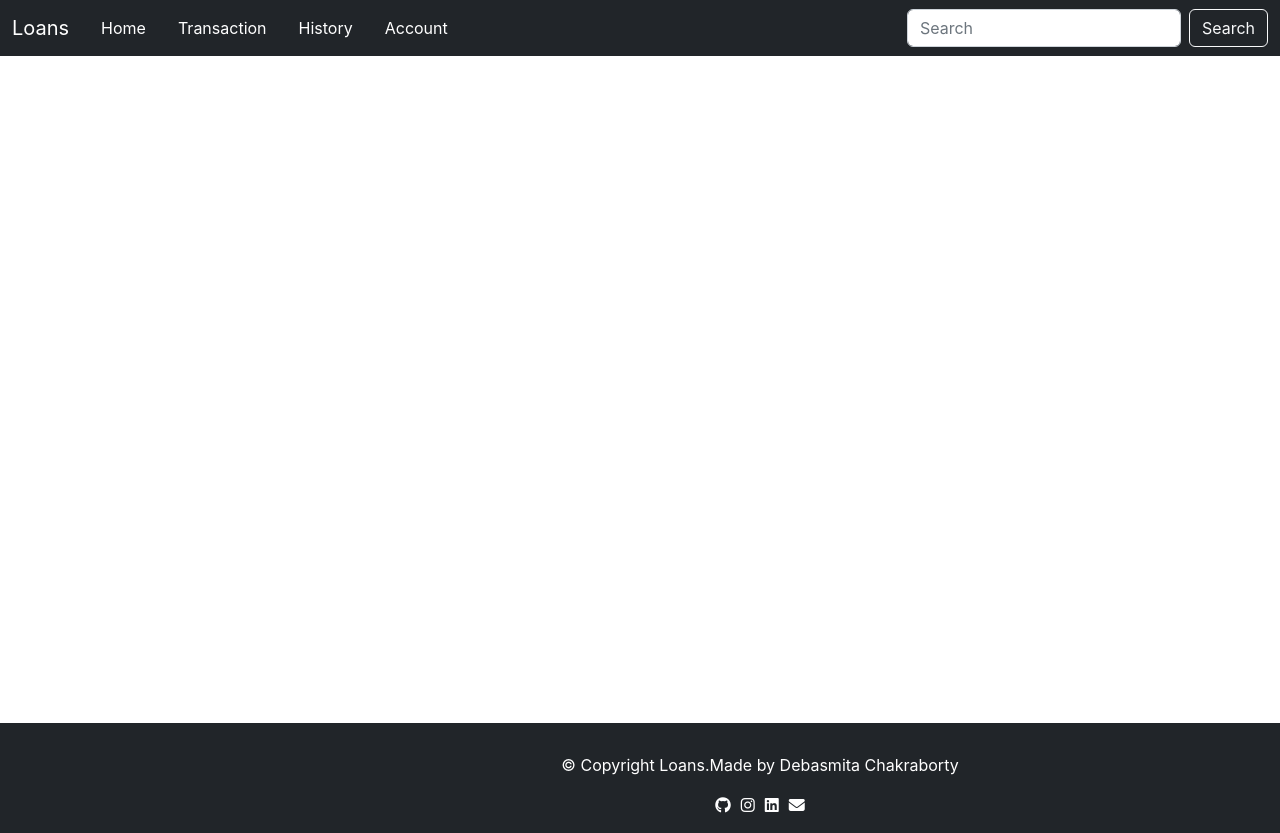
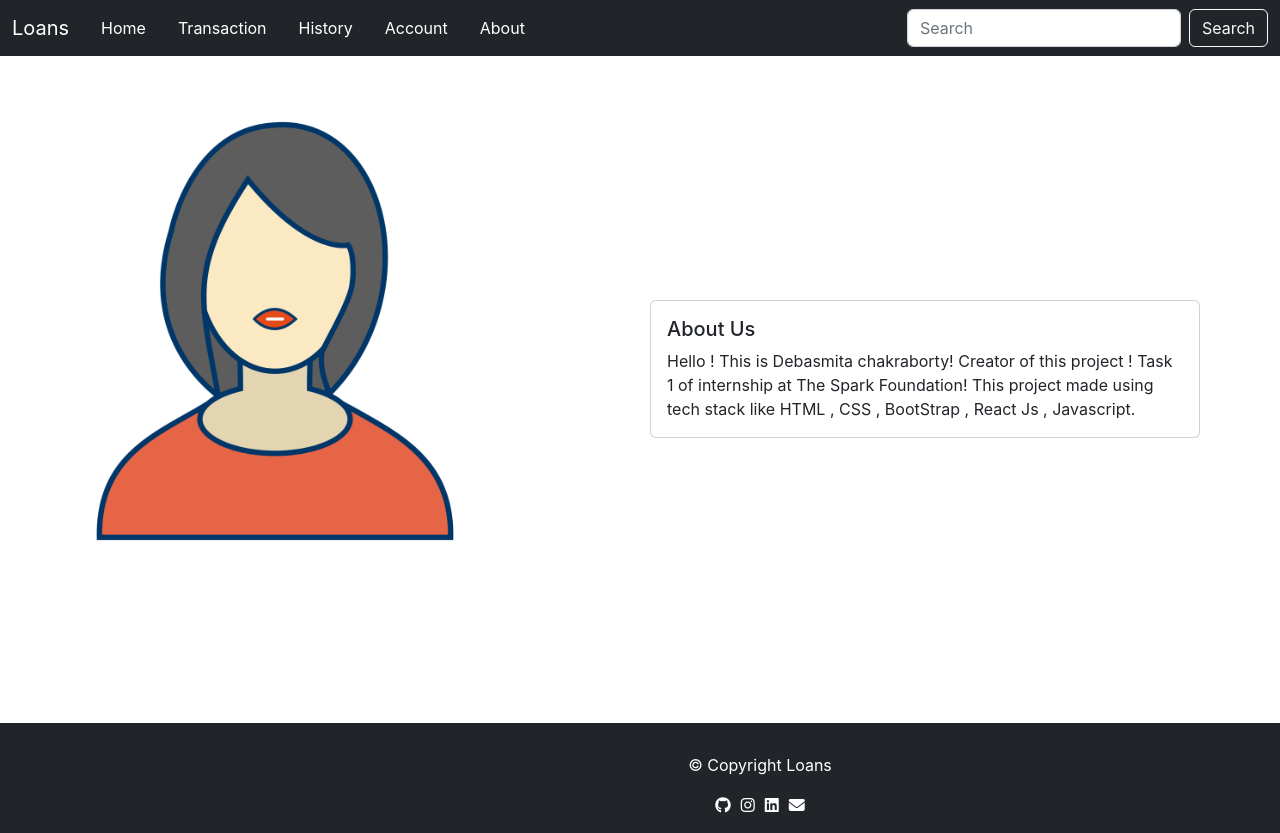
Before and after one commit to Midnight-thinker/banking, a React (Create React App) app: page /about in a window 1280 px wide. Shown: the top 833 px of the page. Built offline with nearby package versions, Linux system fonts and the light colour scheme.

Commit message:
eighth change

```diff
--- a/src/App.css
+++ b/src/App.css
@@ -164,7 +164,7 @@ span{
 
   .modalContainer {
     width: 300px;
-    height: 300px;
+    height: 200px;
     border-radius: 12px;
     background-color: white;
     box-shadow: rgba(0, 0, 0, 0.35) 0px 5px 15px;
@@ -207,7 +207,7 @@ span{
     align-items: center;
   }
 
-  .modalContainer .footer button {
+  .modalContainer .footer .button{
     width: 150px;
     height: 45px;
     margin: 10px;
@@ -222,3 +222,9 @@ span{
   #cancelBtn {
     background-color: crimson;
   }
+
+  .about{
+    position: absolute;
+    left: 650px;
+    top: 300px;
+  }
--- a/src/App.js
+++ b/src/App.js
@@ -11,21 +11,25 @@ import {
   Routes,
   Route,
 } from "react-router-dom";
+import About from './components/About';
 
 function App() {
   return (
     <>
+
     <BrowserRouter>
-    <div>
+
     <Navbar />
+
     <Routes>
     <Route exact path="/home" element={ <Home /> } />
     <Route exact path="/transfer" element={ <Transfer /> } />
 
     <Route exact path="/history" element={ <History /> } />
     <Route exact path="/account" element={ <Account /> } />
+    <Route exact path="/about" element={ <About /> } />
     </Routes>
-    </div>
+
     <Footer />
     </BrowserRouter>
     </>
--- /dev/null
+++ b/src/components/About.jsx
@@ -0,0 +1,21 @@
+import React from 'react'
+import account from "../images/account.jpg"
+
+function About() {
+  return (
+    <>
+    <div>
+    <img src={account} alt="img"  style={{width : "550px" , height: "550px" }} />
+    </div>
+    <div class="card about" style={{width : "550px"}}>
+    <div class="card-body">
+        <h5 class="card-title">About Us</h5>
+        <p class="card-text">Hello ! This is Debasmita chakraborty! Creator of this project !
+        Task 1 of internship at The Spark Foundation! This project made using tech stack like HTML , CSS , BootStrap , React Js , Javascript.</p>
+    </div>
+    </div>
+    </>
+  )
+}
+
+export default About
--- a/src/components/Footer.jsx
+++ b/src/components/Footer.jsx
@@ -3,7 +3,7 @@ import React from 'react';
 function Footer() {
   return (
     <div className='footer'>
-      <p className='text'>© Copyright Loans.Made by Debasmita Chakraborty</p>
+      <p className='text'>© Copyright Loans</p>
       <a href='https://github.com/Midnight-thinker'><i class="footer-icons fa-brands fa-github"></i></a>
       <a href='https://www.instagram.com/__midnight__thinker__/'><i class="footer-icons fa-brands fa-instagram"></i></a>
       <a href='https://www.linkedin.com/in/debasmita-chakraborty-ba9773210/'><i class="footer-icons fa-brands fa-linkedin"></i></a>
--- a/src/components/Navbar.jsx
+++ b/src/components/Navbar.jsx
@@ -25,6 +25,9 @@ function Navbar() {
         <li class="nav-item">
           <Link class="nav-link active mx-2" to="/account">Account</Link>
         </li>
+        <li class="nav-item">
+          <Link class="nav-link active mx-2" to="/about">About</Link>
+        </li>
       </ul>
       <form class="d-flex">
         <input class="form-control me-2" type="search" placeholder="Search" aria-label="Search" />
--- a/src/components/Transfer.jsx
+++ b/src/components/Transfer.jsx
@@ -28,7 +28,8 @@ function Transfer() {
         <input type="text" class="form-control" id="floatingPassword" placeholder="Password" />
         <label for="floatingPassword">Note</label>
         </div>
-        <button onClick={() => {
+        <button onClick={(event) => {
+          event.preventDefault();
           setModalOpen(true);
         }}  class="openModalBtn btn btn-lg btn-primary post" type="submit">Send</button>
 
```
Also changed, not shown: src/components/Modal.jsx (+27 -1 lines), src/images/account.jpg (added).
